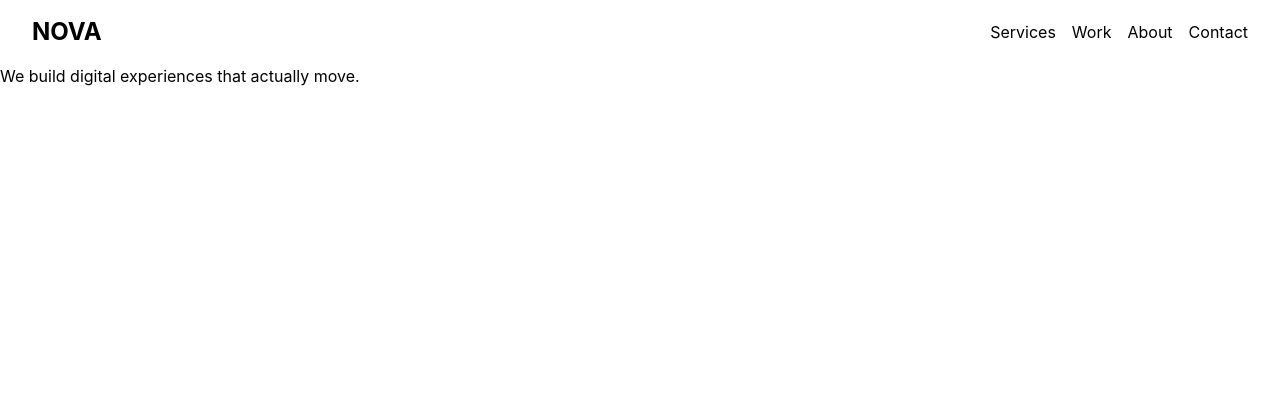
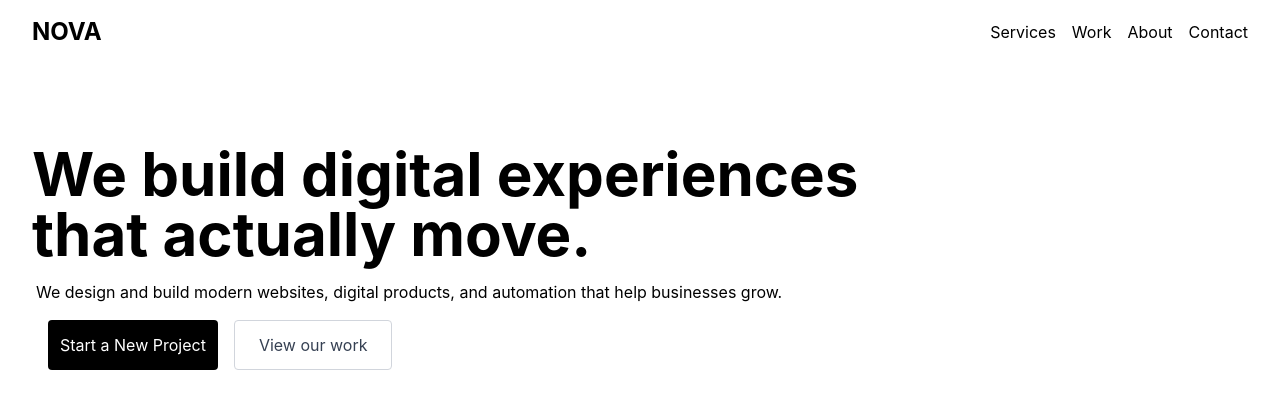
Before and after one commit to Ice-00/NOVA-landing-page, a React (Vite) app: page / in a window 1280 px wide. Shown: the top 408 px of the page. Built offline with nearby package versions, Linux system fonts and the light colour scheme.

Commit message:
Added section and Nav bar

```diff
--- a/src/App.jsx
+++ b/src/App.jsx
@@ -17,8 +17,17 @@ function App() {
       </nav>
 
 
-      <section>
-        <h1>We build digital experiences that actually move.</h1>
+      <section className="max-w-4xl px-8 py-20">
+        <h1 className="text-6xl font-bold">We build digital experiences that actually move.</h1>
+
+        <p className="mt-4 ml-1">We design and build modern websites, digital products, and automation that help businesses grow.</p>
+
+        <div className="flex gap-4 mt-4 ml-4">
+          <button className="bg-black text-white px-3 py-3 rounded">Start a New Project</button>
+          <button className="border border-gray-300 text-gray-700 px-6 py-3 rounded">View our work</button>
+        </div>
+
+
       </section>
 
    </>
```
